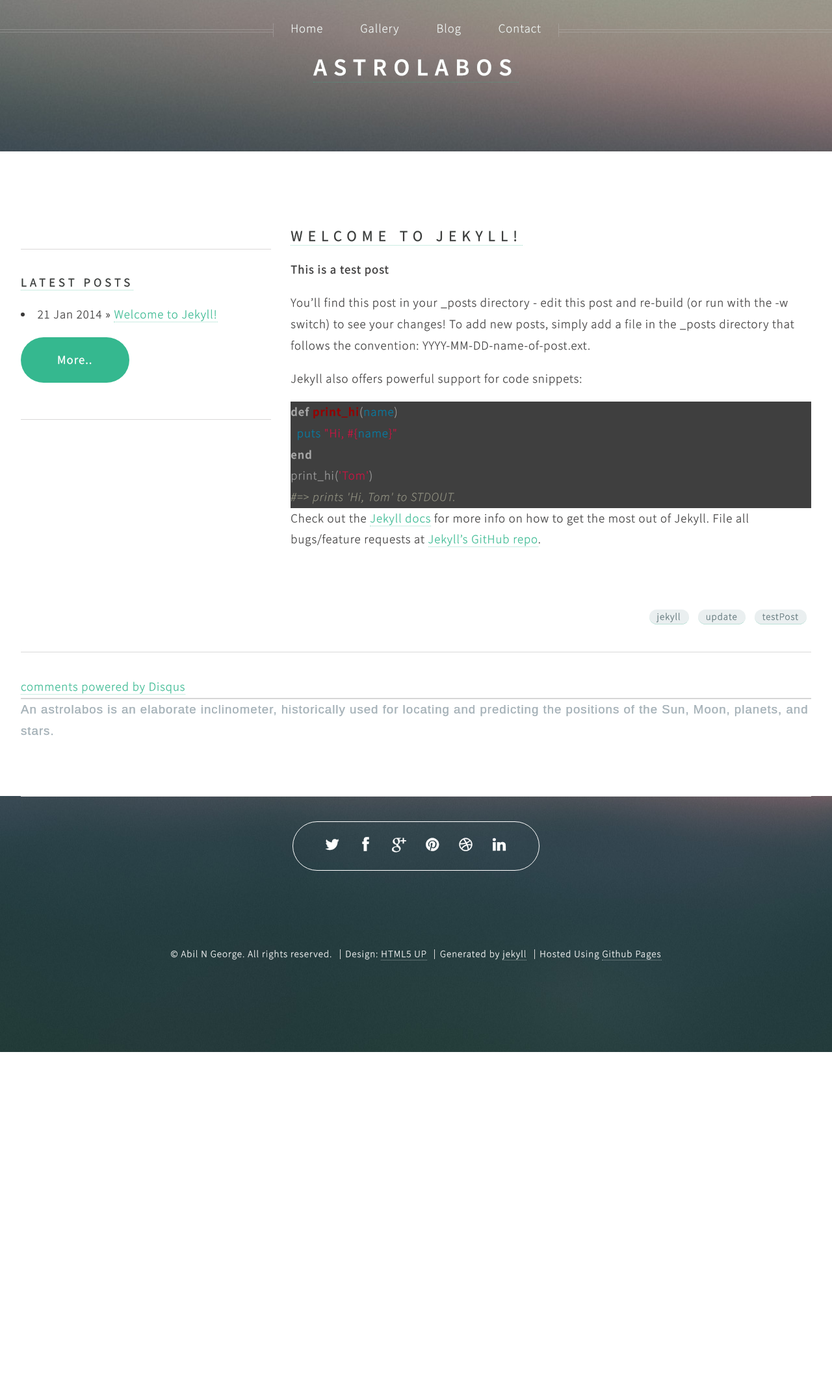
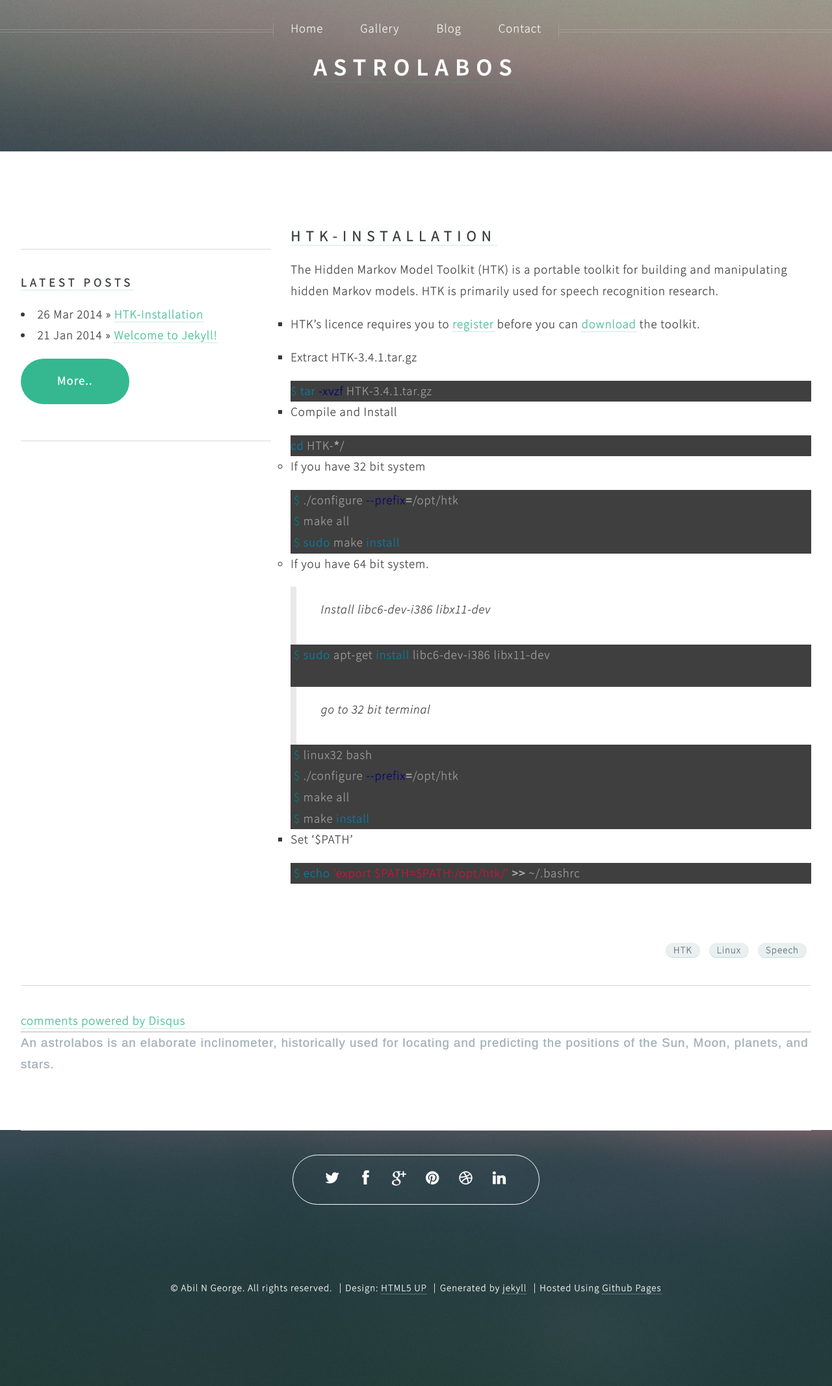
Before and after one commit to abilng/abilng.github.io, a Jekyll site: the page built from blog.html, in a window 1280 px wide. Shown: the whole page at 65% size. Built offline with Jekyll 4.4.1, drawn with Linux system fonts in a browser that asks for light colours; Markdown is read by kramdown in place of the engine named in the settings; comment, search, counter and statistics services are not loaded.

Commit message:
HTK Post

```diff
--- a/_layouts/post.html
+++ b/_layouts/post.html
@@ -54,7 +54,7 @@
 	  </section>
 	  <hr />
 	</div>
-	<div class="8u skel-cell-important" id="content">
+	<div class="8u skel-cell-important post" id="content">
 	  <article id="main">
 	    <header>
 	      {% if page.title %}
--- /dev/null
+++ b/_posts/2014-03-26-HTK-Installation.md
@@ -0,0 +1,51 @@
+---
+layout: post
+title:  "HTK-Installation"
+tags: HTK Linux Speech
+date: 2014-03-26 17:41:25
+category: blog
+---
+
+The Hidden Markov Model Toolkit (HTK) is a portable toolkit for building and manipulating hidden Markov models. HTK is primarily used for speech recognition research.
+
+
+1.	HTK's licence requires you to [register](http://htk.eng.cam.ac.uk/register.shtml) before you can [download](http://htk.eng.cam.ac.uk/download.shtml) the toolkit.
+
+2. Extract HTK-3.4.1.tar.gz
+{% highlight bash %}
+$ tar -xvzf HTK-3.4.1.tar.gz
+{% endhighlight %}
+
+3. Compile and Install
+
+{% highlight bash %}
+cd HTK-*/
+{% endhighlight %}
+
+*	If you have 32 bit system
+
+{% highlight bash %}
+ $ ./configure --prefix=/opt/htk
+ $ make all
+ $ sudo make install
+{% endhighlight %}
+
+* If you have 64 bit system.
+
+> Install libc6-dev-i386 libx11-dev
+ {% highlight bash %}
+ $ sudo apt-get install libc6-dev-i386 libx11-dev
+ {% endhighlight %}
+
+> go to 32 bit terminal
+ {% highlight bash %}
+ $ linux32 bash
+ $ ./configure --prefix=/opt/htk
+ $ make all
+ $ make install
+{% endhighlight %}
+
+4. Set '$PATH'
+{% highlight bash %}
+ $ echo 'export $PATH=$PATH:/opt/htk/' >> ~/.bashrc
+{% endhighlight %}
--- a/css/style.css
+++ b/css/style.css
@@ -317,6 +317,15 @@ ol.default li
 ul.default li:first-child
 {
     margin-top: 0;
+}
+
+.post ul
+{
+    list-style-type: circle;
+}
+.post ol
+{
+    list-style-type: square;
 }
 
 /* Forms */
@@ -1752,10 +1761,12 @@ tags
   list-style-type: none;
   font-size: 0.8em;
   display: inline-flex;
+
 }
 .tags li {
   float: left;
   margin: 0 7px;
+  list-style-type: none;
 }
 
 .tags li a {
```
Also changed, not shown: 2 other files.
